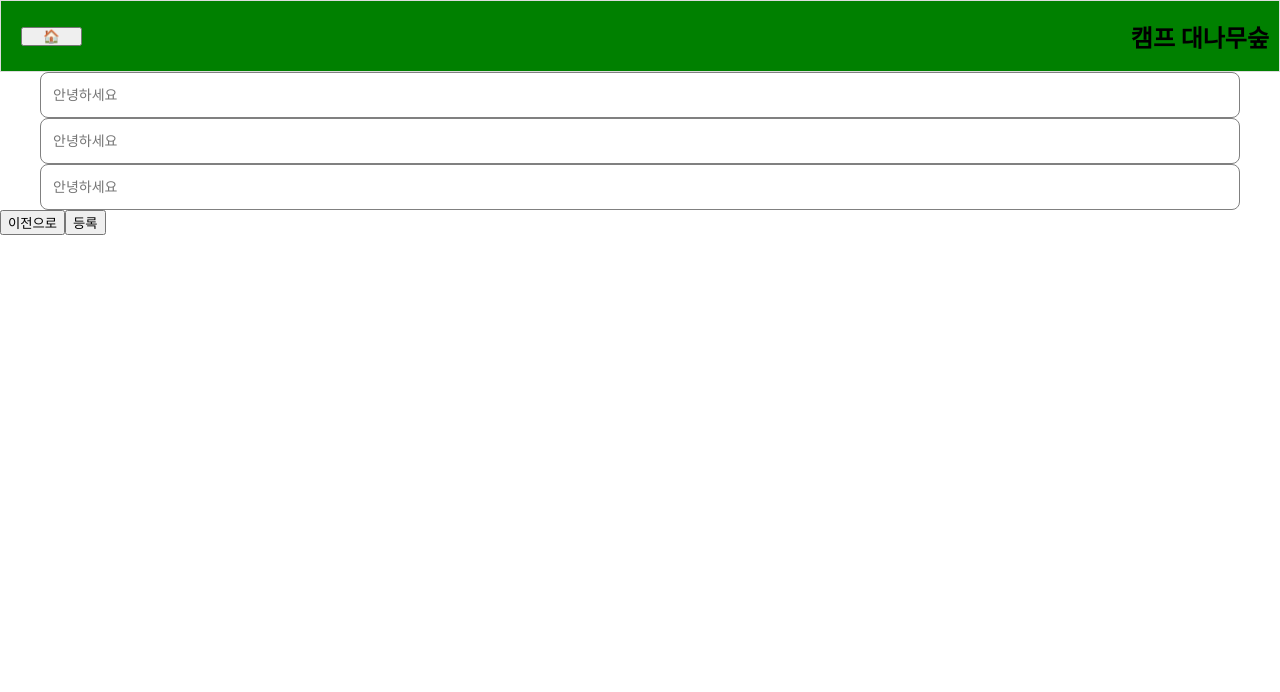
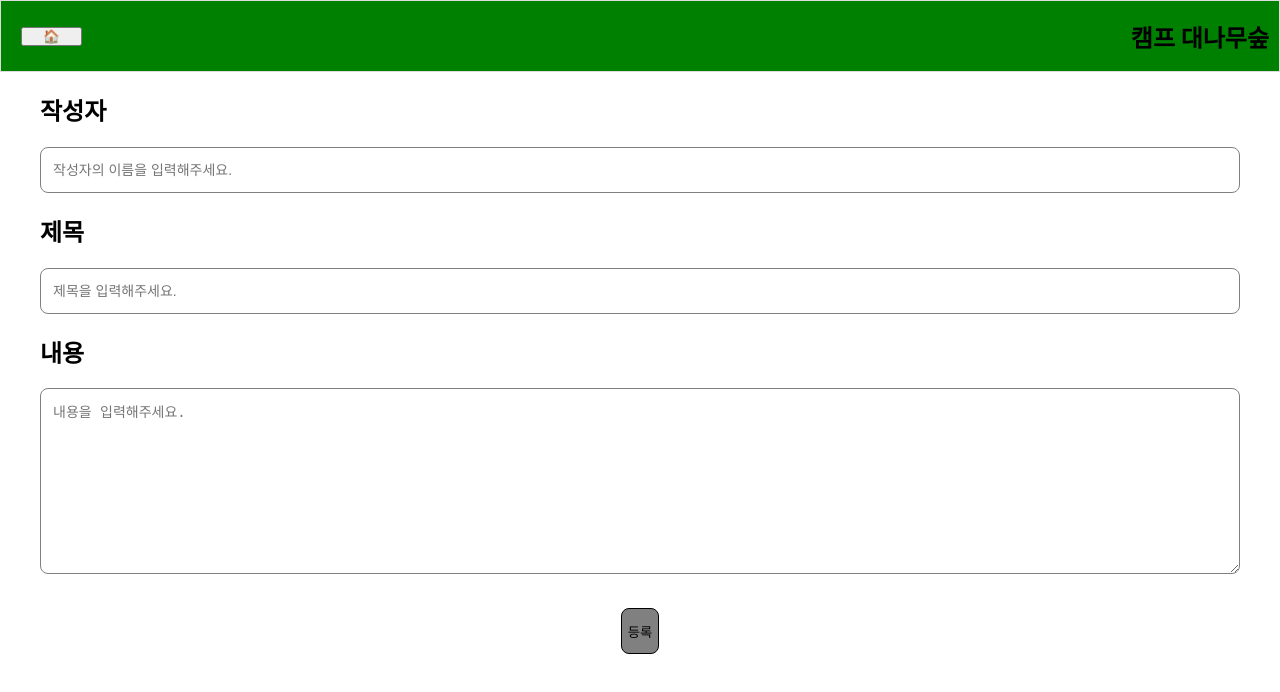
Before and after one commit to lulla-by/campdaenamu, a React (Create React App) app: page /add in a window 1280 px wide. Shown: the top 692 px of the page. Built offline with nearby package versions, Linux system fonts and the light colour scheme.

Commit message:
addcard 뷰

```diff
--- a/src/pages/Add.jsx
+++ b/src/pages/Add.jsx
@@ -1,20 +1,50 @@
 import React from "react";
 import Layout from "../components/Layout";
 import Input from "../elem/Input";
+import Button from "../elem/Button"
+import styled from "styled-components";
+import { useHistory } from "react-router-dom";
+
 
 function Add () {
+    const history = useHistory();
+
     return (
        <>
         <Layout>
-            <Input type={"text"} placeholder="안녕하세요"></Input>
-            <Input type={"text"} placeholder="안녕하세요"></Input>
-            <Input type={"text"} placeholder="안녕하세요"></Input>
+            <h2>작성자</h2>
+            <Input type={"text"} placeholder="작성자의 이름을 입력해주세요."></Input>
+            <h2>제목</h2>
+            <Input type={"text"} placeholder="제목을 입력해주세요."></Input>
+            <h2>내용</h2>
+            <Textarea
+                name="body"
+                rows="10"
+                placeholder="내용을 입력해주세요."
+            />
+
+            <Butbox>
+            <Button onClick={() => { history.goBack("/");}}>등록</Button>
+            </Butbox>
         </Layout>
-            <div>
-            <button>이전으로</button><button>등록</button>
-            </div>
         </>
     )
 }
 
 export default Add;
+
+const Textarea = styled.textarea`
+  box-sizing: border-box;
+  width: 100%;
+  outline: none;
+  border-radius: 8px;
+  padding: 12px;
+  font-size: 14px;
+  border: 1px solid gray;
+`;
+
+const Butbox = styled.div`
+    text-align: center;
+    padding-top: 30px;
+
+`
```
